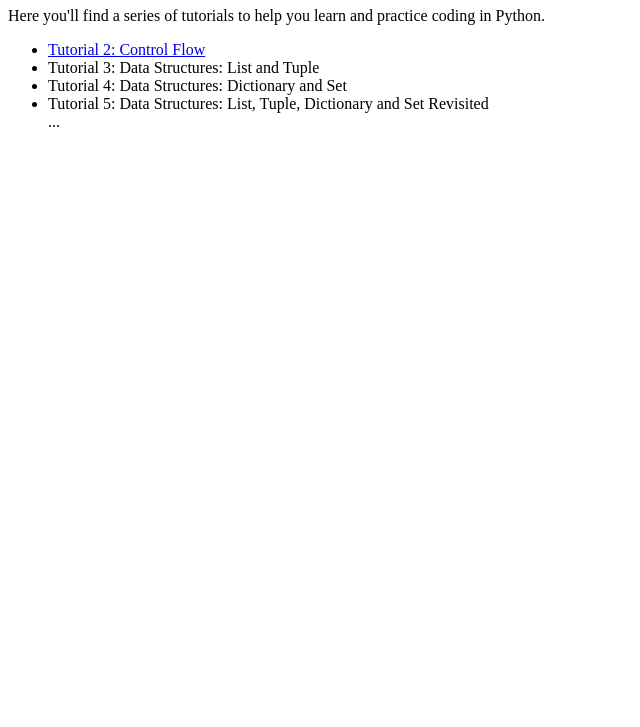
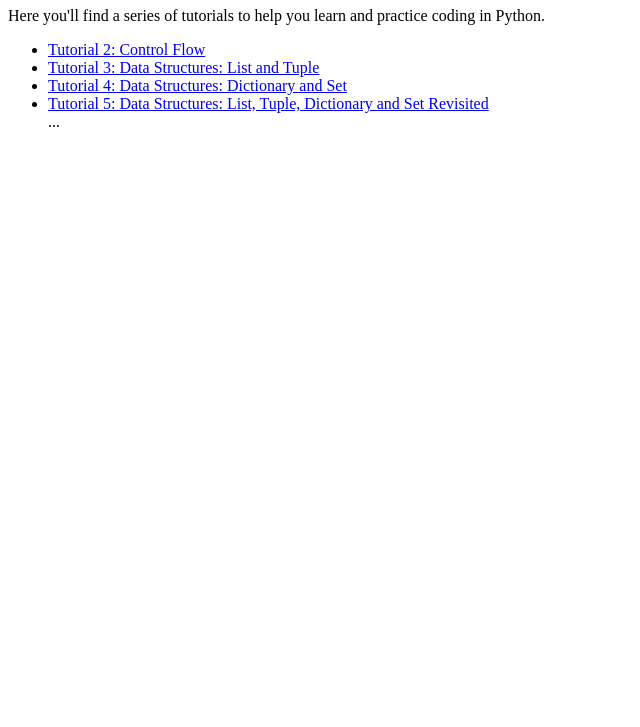
Before and after one commit to tamim/pytutorial, a plain HTML site: page index.html in a window 1280 px wide. Shown: the part 73-800 px from the top of the page, without its empty margins (0-640 px from the left). Drawn offline with Linux system fonts and the light colour scheme.

Commit message:
updating index

```diff
--- a/index.html
+++ b/index.html
@@ -9,10 +9,11 @@
     <h1>Welcome to Python Coding Tutorials</h1>
     <p>Here you'll find a series of tutorials to help you learn and practice coding in Python.</p>
     <ul>
-        <li><a href="./">Tutorial 2: Control Flow</a></li>
-        <li>Tutorial 3: Data Structures: List and Tuple</li>
-        <li>Tutorial 4: Data Structures: Dictionary and Set</li>
-        <li>Tutorial 5: Data Structures: List, Tuple, Dictionary and Set Revisited</li>
+        <li><a href="python-tutorial-2-control-flow.html">Tutorial 2: Control Flow</a></li>
+        <li><a href="python-tutorial-3-lists.html">Tutorial 3: Data Structures: List and Tuple</a></li>
+        <li><a href="python-tutorial-4-dictionary-set.html">Tutorial 4: Data Structures: Dictionary and Set</a></li>
+        <li><a href="python-tutorial-5-data-structures-revisited.html">Tutorial 5: Data Structures: List, Tuple,
+                Dictionary and Set Revisited</a></li>
         ...
     </ul>
 </body>
```
